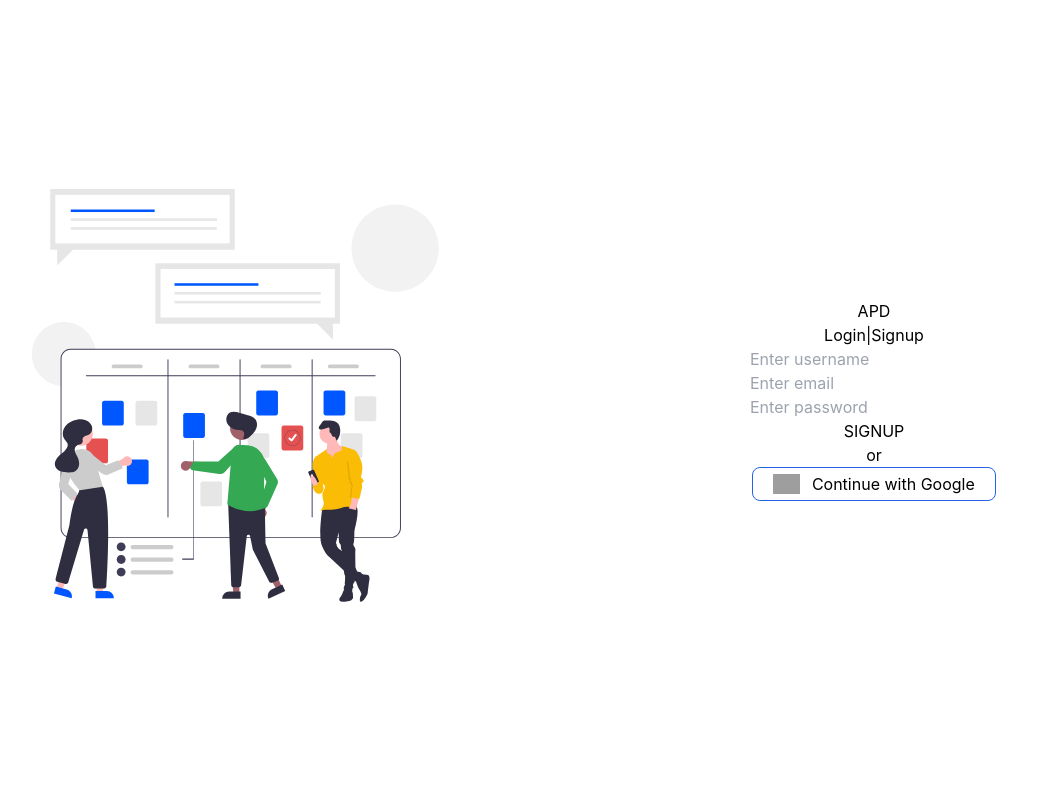
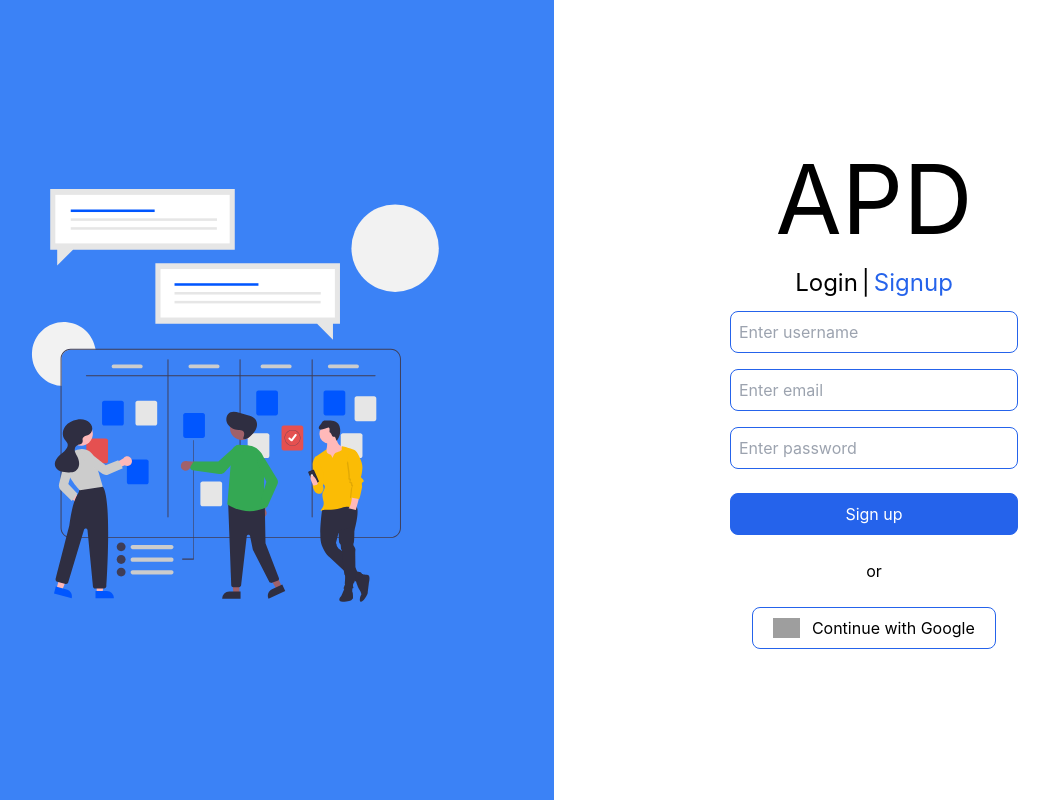
Before and after one commit to Arpit2218B/apd-frontend, a React (Create React App) app: page / in a window 1280 px wide. Shown: the whole page, without its empty margins (86-1135 px from the left). Built offline with nearby package versions, Linux system fonts and the light colour scheme; grey boxes are pictures that could not be loaded.

Commit message:
completed login page UI with tailwind

```diff
--- a/src/components/login/Login.jsx
+++ b/src/components/login/Login.jsx
@@ -9,8 +9,8 @@ import { CircularProgress } from '@material-ui/core';
 import { auth, provider } from '../../utils/firebase';
 
 const functionalConstants = {
-    login: 'LOGIN',
-    signup: 'SIGNUP'
+    login: 'Login',
+    signup: 'Sign up'
 }
 
 const Login = () => {
@@ -83,61 +83,36 @@ const Login = () => {
 
     return (
         <div className="flex h-screen">
-            <div className="flex-1 flex justify-center item-center">
+            <div className="flex-1 flex justify-center item-center bg-blue-500">
                 <img src={landingPageIllustration} className="w-2/3" alt="APD" />
             </div>
             <div className="flex-1 flex flex-col justify-center items-center">
-                <h1>APD</h1>
-                <div>
-                    <span onClick={() => setFunctionality(functionalConstants.login)}>Login</span>
+                <h1 className="text-8xl m-4">APD</h1>
+                <div className="flex justify-start mx-auto text-2xl items-center">
+                    <span className={functionality == functionalConstants.login ? "login__tabs text-blue-600" : "login__tabs"} onClick={() => setFunctionality(functionalConstants.login)}>Login</span>
                     <span>|</span>
-                    <span onClick={() => setFunctionality(functionalConstants.signup)}>Signup</span>
+                    <span className={functionality == functionalConstants.signup ? "login__tabs text-blue-600" : "login__tabs"} onClick={() => setFunctionality(functionalConstants.signup)}>Signup</span>
                 </div>
                 <div className="flex flex-col">
-                    {error.length > 0 ? <span>{error}</span> : null}
+                    {error.length > 0 ? <span className="text-red-500 mx-auto my-2">{error}</span> : null}
                     {
                     functionality == functionalConstants.signup
                         ?
-                        <input placeholder="Enter username" value={userName} onChange={e => setUserName(e.target.value)} />
+                        <input className="login__formElems" placeholder="Enter username" value={userName} onChange={e => setUserName(e.target.value)} />
                         :
                         null
                     }
-                    <input placeholder="Enter email" type="email" value={email} onChange={e => setEmail(e.target.value)} />
-                    <input type="password" placeholder="Enter password" value={password} onChange={e => setPassword(e.target.value)} />
-                    <button onClick={() => authHandler()} disabled={loading} >{loading ? <span><CircularProgress /> Loading...</span> : functionality}</button>
+                    <input className="login__formElems" placeholder="Enter email" type="email" value={email} onChange={e => setEmail(e.target.value)} />
+                    <input className="login__formElems" type="password" placeholder="Enter password" value={password} onChange={e => setPassword(e.target.value)} />
+                    <button className="login__formElems login__formButton" onClick={() => authHandler()} disabled={loading} >{loading ? <span><CircularProgress size={20} /> Loading</span> : functionality}</button>
                 </div>
-                <span>or</span>
-                <div className="login__google border border-blue-600 box-border rounded-lg flex items-center py-1 px-5 cursor-pointer" onClick={googleAuth}>
+                <span className="my-2">or</span>
+                <div className="login__google border border-blue-600 box-border my-4 rounded-lg flex items-center py-2 px-5 cursor-pointer" onClick={googleAuth}>
                 <img className="h-5 mr-3" src="https://img.favpng.com/7/1/24/google-logo-google-search-icon-png-favpng-DLXaPGArrFH6yJjYE8USnMuvX_t.jpg"></img>
                     <span>Continue with Google</span>
                 </div>
             </div>
         </div>
-
-        // <div className="flex h-screen">
-        //     <div className="flex-1 flex justify-center items-center">
-        //         <img src={landingPageIllustration} className="w-2/3" alt="Landing page illustration" />
-        //     </div>
-        //     <div className="flex-1 flex flex-col justify-center items-center">
-        //         <h1 className="text-5xl">APD</h1>
-        //         <div className="login__form flex flex-col justify-start w-1/2">
-        //             <div>
-        //                 <span className={template == 'Login' ? "login__tabs login__tabSelected" : "login__tabs cursor-pointer"} onClick={() => setTemplate('Login')}>Login</span>
-        //                 <span> | </span>
-        //                 <span className={template != 'Login' ? "login__tabs login__tabSelected" : "login__tabs"} onClick={() => setTemplate('Register')}>Register</span>
-        //             </div>
-        //             <input placeholder="Enter username" className="border border-blue-600 mx-7 outline-none p-2"></input>
-        //             <input type="password" placeholder="Enter password" className="border border-blue-600 mx-7 outline-none p-2"></input>
-        //             <button className="p-3 mx-7 bg-blue-600 text-white">{template}</button>
-        //             {error ? <span className="login__error text-red-500 text-center">Error: {error}</span> : null }
-        //         </div>
-        //         <span className="login__separator">or</span>
-        //         <div className="login__google border border-blue-600 box-border rounded-lg flex items-center py-1 px-5 cursor-pointer" onClick={loginHandler}>
-        //         <img className="h-5 mr-3" src="https://img.favpng.com/7/1/24/google-logo-google-search-icon-png-favpng-DLXaPGArrFH6yJjYE8USnMuvX_t.jpg"></img>
-        //             <span>Continue with Google</span>
-        //         </div>
-        //     </div>
-        // </div>
     )
 }
 
--- a/src/styles/components/Login.scss
+++ b/src/styles/components/Login.scss
@@ -1,3 +1,40 @@
+.login__formElems {
+  @apply border;
+  @apply border-blue-600;
+  @apply my-2;
+  @apply p-2;
+  @apply rounded-lg;
+  @apply outline-none;
+  @apply w-72;
+}
+
+.login__formButton {
+  @apply bg-blue-600;
+  @apply text-white;
+  @apply flex;
+  @apply justify-center;
+  @apply items-center;
+  @apply focus-within:outline-none;
+  @apply my-4;
+
+  span {
+    @apply flex;
+    @apply justify-center;
+    @apply items-center;
+
+    .MuiCircularProgress-colorPrimary {
+      @apply text-white;
+      @apply mx-2;
+    }
+  }
+}
+
+.login__tabs {
+  //   @apply mx-2;
+  @apply cursor-pointer;
+  @apply p-1;
+}
+
 // .login {
 //   height: 100vh;
 //   display: flex;
```
